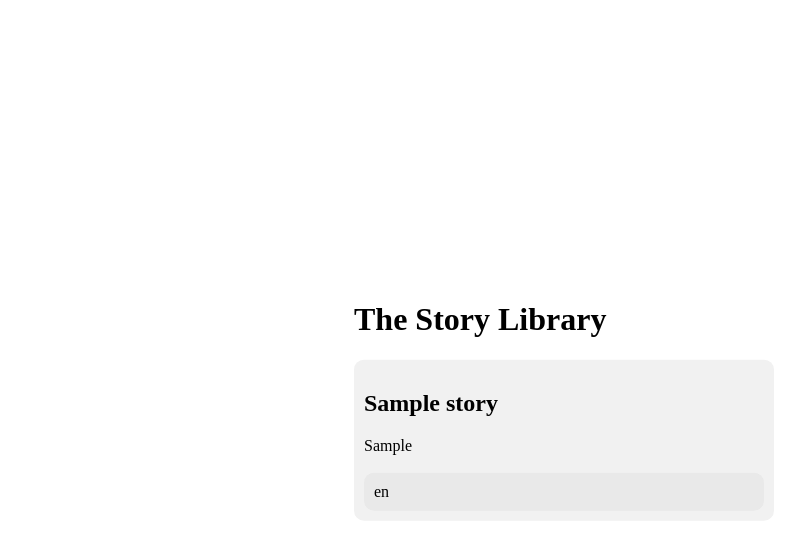
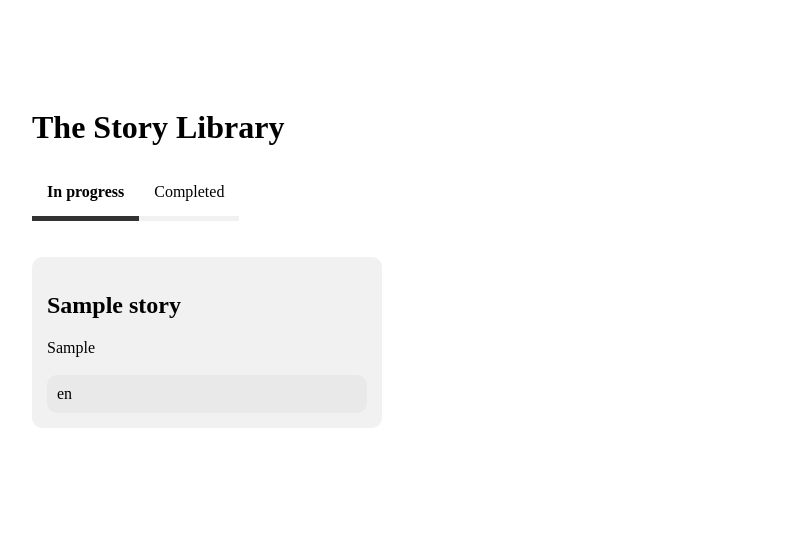
Before and after one commit to imaquair/82304, a Django app: page /library/?tab=in_progress in a window 1280 px wide. Shown: the top 559 px of the page, without its empty margins (56-861 px from the left). Run offline with Django 5.2, Linux system fonts and the light colour scheme; tables that the repository leaves empty hold one stand-in row (values such as "Sample post").

Commit message:
Add in-progress/completed story tabs, and functionality to read completed stories

```diff
--- a/Software/backend/views.py
+++ b/Software/backend/views.py
@@ -1,5 +1,5 @@
 from django.contrib import messages
-from django.db.models import Max
+from django.db.models import Count, Max
 from django.http import JsonResponse
 from django.shortcuts import get_object_or_404, redirect, render
 from django.views.decorators.http import require_http_methods, require_POST
@@ -104,9 +104,22 @@ def save_audio_recording(request, story_id):
     )
 
 def get_story_library(request):
-    stories = Story.objects.all()
+    """In progress: fewer than 20 recordings. Completed: 20 or more."""
+    tab = request.GET.get("tab", "in_progress")
+    if tab not in ("in_progress", "completed"):
+        tab = "in_progress"
 
-    return render(request, 'library.html', {'stories': stories})
+    annotated = Story.objects.annotate(recording_count=Count("recordings"))
+    if tab == "completed":
+        stories = annotated.filter(recording_count__gte=20)
+    else:
+        stories = annotated.filter(recording_count__lt=20)
+
+    return render(
+        request,
+        "library.html",
+        {"stories": stories, "active_tab": tab},
+    )
 
 @require_http_methods(["GET", "POST"])
 def add_to_story(request, pk):
@@ -169,3 +182,13 @@ def add_to_story(request, pk):
         messages.success(request, f'Added part {next_order} to "{story.title}".')
         return redirect("home")
     return render(request, "add_to_story.html", {"story": story})
+
+@require_http_methods(["GET"])
+def read_story(request, pk):
+    story = get_object_or_404(Story, pk=pk)
+
+    tab = request.GET.get("tab", "read")
+    if tab not in ("read", "listen"):
+        tab = "read"
+
+    return render(request, "read_story.html", {"story": story, "active_tab": tab})
--- a/Software/chaineHistoire/static/chaineHistoire/css/styles.css
+++ b/Software/chaineHistoire/static/chaineHistoire/css/styles.css
@@ -25,18 +25,21 @@
     top: 50%;
     left: 50%;
     transform: translate(-50%, -50%);
+    width: 30rem;
 }
 
 .create_story_body form {
-    width: 500px;
+    width: 100%;
     overflow: hidden;
 }
 .create_story_body label {
     float: left;
     padding-right: 10px;
 }
+
 .create_story_body input[type="text"] {
     width: 100%;
+    outline: none;
 }
 
 .create_story_body textarea {
@@ -189,8 +192,8 @@
 
 .library-grid a {
   background-color: #f1f1f1;
-  padding: 10px;
-  width: 25rem;
+  padding: 15px;
+  width: 25vw;
   border-radius: 10px;
 }
 
@@ -199,3 +202,85 @@
     background-color: #e9e9e9;
     border-radius: 10px;
 }
+
+.library-body {
+    padding: 5em;
+}
+
+.library-body a {
+    color: black;
+    text-decoration: none;
+}
+
+.library-nav li {
+    border-bottom: 5px solid #f1f1f1;
+}
+
+.library-nav li.is-active {
+    border-bottom-color: #333;
+    font-weight: 600;
+}
+
+.library-nav a {
+    color: inherit;
+    text-decoration: none;
+}
+
+.library-nav ul {
+    list-style-type: none;
+    margin: 0;
+    padding: 0;
+    overflow: hidden;
+}
+
+.library-nav ul li {
+    float: left;
+    padding: 15px;
+}
+
+/* Read story styles */
+.read-body {
+    position: absolute;
+    left: 50%;
+    transform: translate(-50%);
+    padding-top: 20px;
+    width: 50%;
+}
+
+.read-texts {
+    display: grid;
+    column-gap: 20px;
+    row-gap: 20px;
+    grid-template-columns: auto auto;
+}
+
+.read-nav li {
+    border-bottom: 5px solid #f1f1f1;
+}
+
+.read-nav li.is-active {
+    border-bottom-color: #333;
+    font-weight: 600;
+}
+
+.read-nav a {
+    color: inherit;
+    text-decoration: none;
+}
+
+.read-nav ul {
+    list-style-type: none;
+    margin: 0;
+    padding: 0;
+    overflow: hidden;
+}
+
+.read-nav ul li {
+    float: left;
+    padding: 15px;
+}
+
+.read-nav li.is-active {
+    border-bottom-color: #333;
+    font-weight: 600;
+}
--- a/Software/chaineHistoire/templates/library.html
+++ b/Software/chaineHistoire/templates/library.html
@@ -9,19 +9,34 @@
     <title>Chaine d'Histoires</title>
 </head>
 <body>
-    <div class="create_story_body">
+    <div class="library-body">
         <h1>The Story Library</h1>
+        <nav class="library-nav">
+            <ul>
+                <li class="{% if active_tab == 'in_progress' %}is-active{% endif %}">
+                    <a href="{% url 'library' %}?tab=in_progress">In progress</a>
+                </li>
+                <li class="{% if active_tab == 'completed' %}is-active{% endif %}">
+                    <a href="{% url 'library' %}?tab=completed">Completed</a>
+                </li>
+            </ul>
+        </nav><br><br>
+        {% if active_tab == 'in_progress' %}
             {% if stories %}
                 <div class="library-grid">
                 {% for story in stories %}
                     <a href="{% url 'add' story.pk %}">
                         <div>
                             <h2>{{ story.title }}</h2>
-                        {{ story.recordings.last.transcript_english }}
+                            {% if story.recordings.last %}
+                                {{ story.recordings.last.transcript_original }}
+                            {% endif %}
                         </div>
                         <br>
                         <div class="language-callout">
+                            {% if story.recordings.last %}
                                 {{ story.recordings.last.language }}
+                            {% endif %}
                         </div>
                     </a>
                 {% endfor %}
@@ -29,6 +44,26 @@
             {% else %}
                 <p>No stories yet</p>
             {% endif %}
+        {% else %}
+            {% if stories %}
+                <div class="library-grid">
+                {% for story in stories %}
+                    <a href="{% url 'read' story.pk %}">
+                        <div>
+                            <h2>{{ story.title }}</h2>
+                            {% if story.recordings.last %}
+                                {{ story.recordings.first.transcript_english }}
+                            {% endif %}
+                        </div>
+                    </a>
+                {% endfor %}
+                </div>
+            {% else %}
+                <p>No completed stories yet</p>
+            {% endif %}
+        {% endif %}
+
+
     </div>
 </body>
 </html>
--- a/Software/chaineHistoire/urls.py
+++ b/Software/chaineHistoire/urls.py
@@ -34,6 +34,7 @@ urlpatterns = [
     path("create/", views.create_story, name="create"),
     path("library/", views.get_story_library, name="library"),
     path("add/<int:pk>/", views.add_to_story, name="add"),
+    path("read/<int:pk>/", views.read_story, name="read"),
 ]
 
 if settings.DEBUG:
```
Also changed, not shown: Software/chaineHistoire/templates/read_story.html (added, +42 -0 lines). Lines whose indentation alone changed are shown as unchanged.
